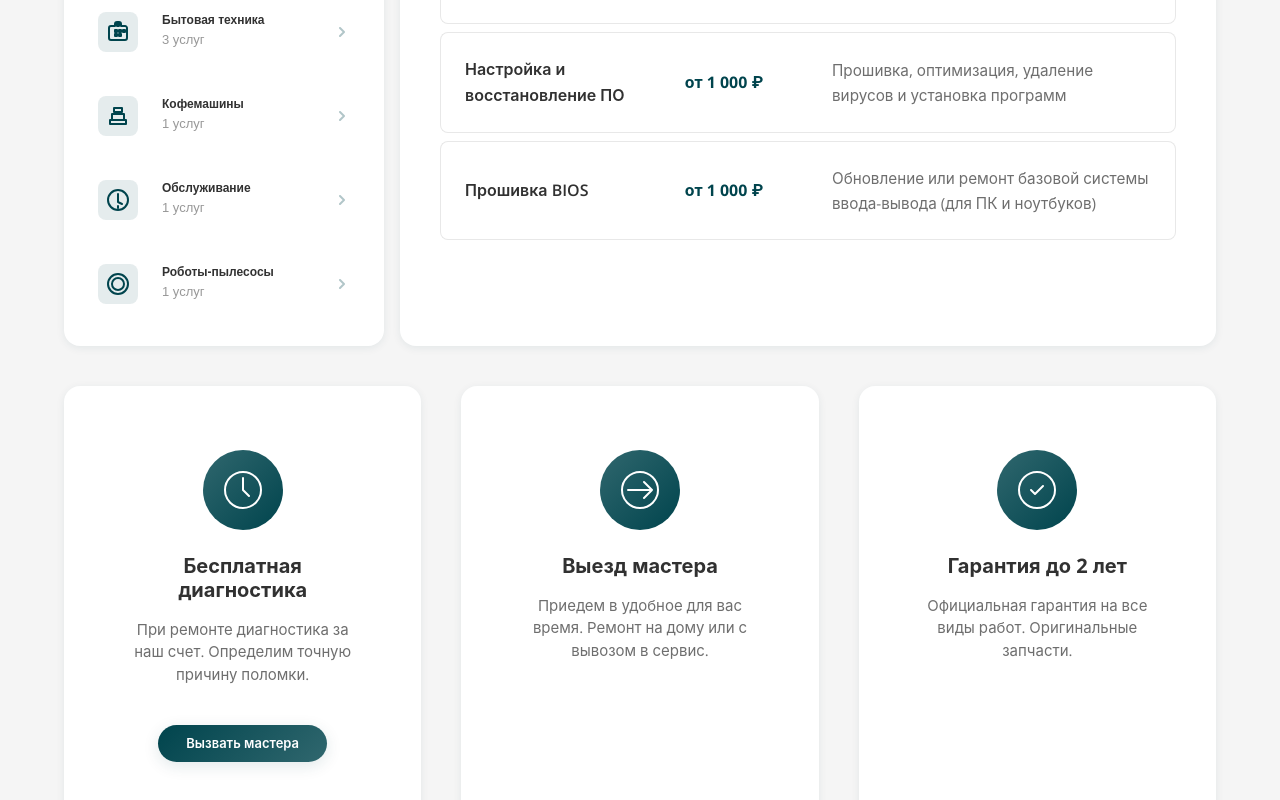
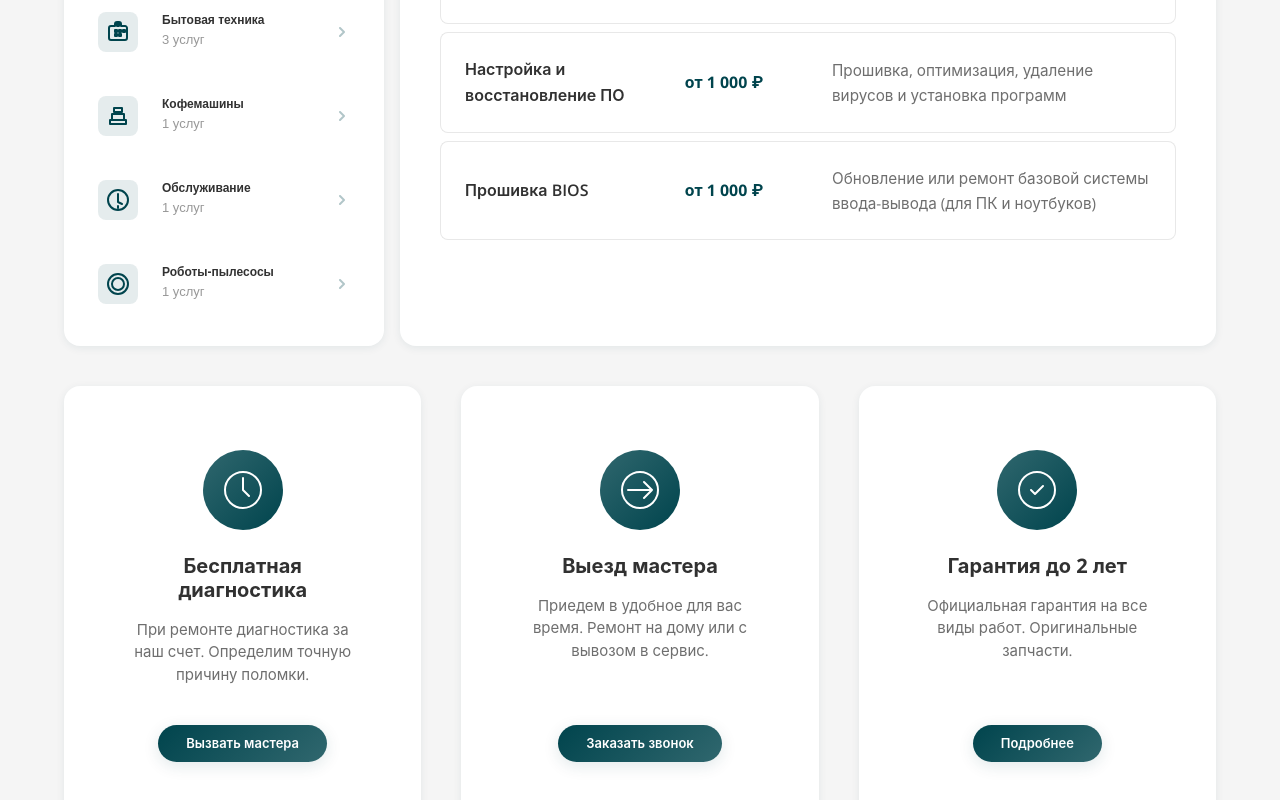
Before and after one commit to ToriHever/OPTIMA, an Angular app in the folder optima-service-angular/: page / in a window 1280 px wide. Shown: the part 5855-6655 px from the top of the page. Built offline with nearby package versions, Linux system fonts and the light colour scheme.

Commit message:
Темные кнопки на CTA

```diff
--- a/optima-service-angular/src/app/features/home/components/services-table/services-table.html
+++ b/optima-service-angular/src/app/features/home/components/services-table/services-table.html
@@ -105,7 +105,7 @@
         </div>
         <h3>Выезд мастера</h3>
         <p>Приедем в удобное для вас время. Ремонт на дому или с вывозом в сервис.</p>
-        <button class="btn btn-secondary" (click)="openCallbackForm()">
+        <button class="btn btn-primary" (click)="openCallbackForm()">
           Заказать звонок
         </button>
       </div>
@@ -119,7 +119,7 @@
         </div>
         <h3>Гарантия до 2 лет</h3>
         <p>Официальная гарантия на все виды работ. Оригинальные запчасти.</p>
-        <button class="btn btn-secondary" (click)="scrollToWarranty()">
+        <button class="btn btn-primary" (click)="scrollToWarranty()">
           Подробнее
         </button>
       </div>
```
